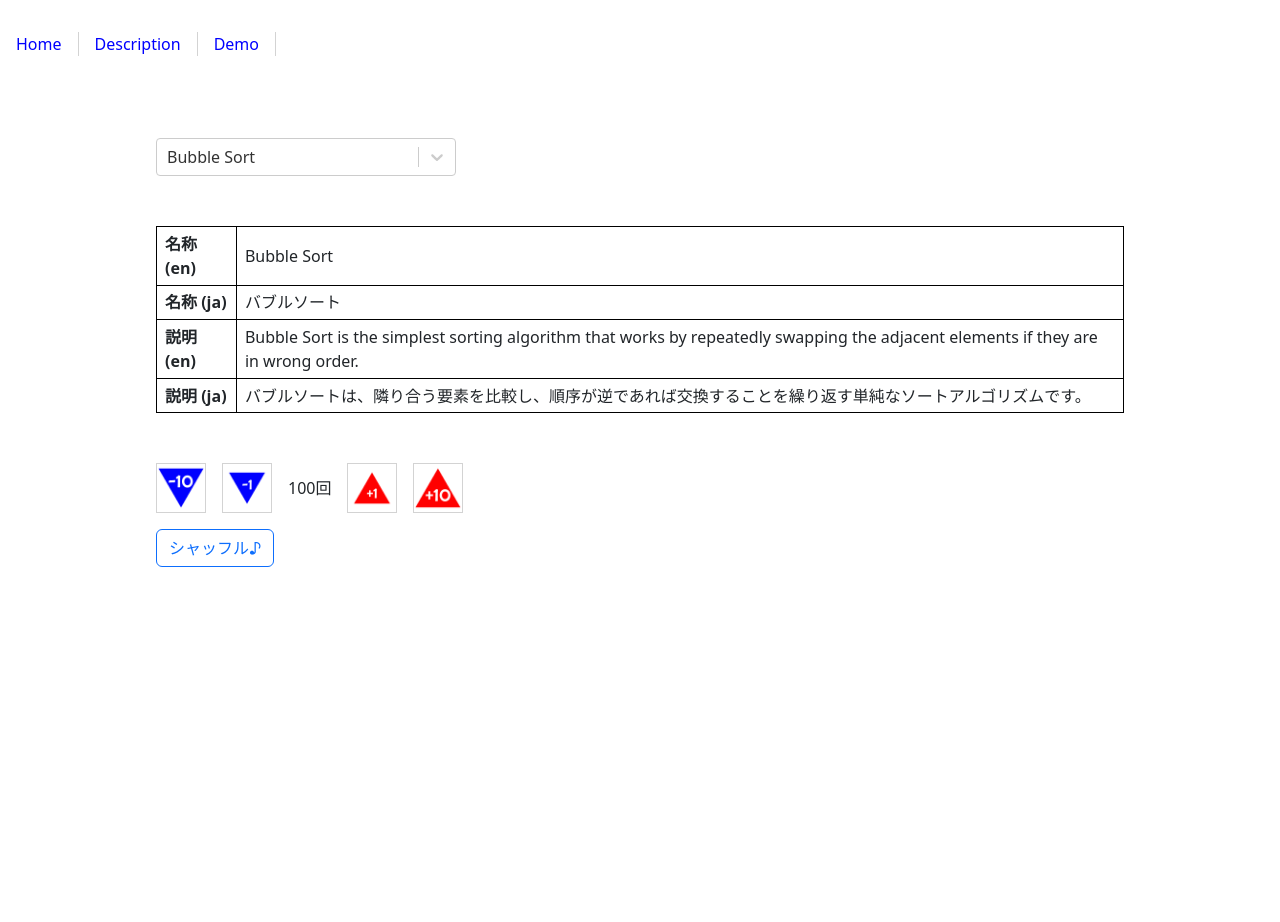
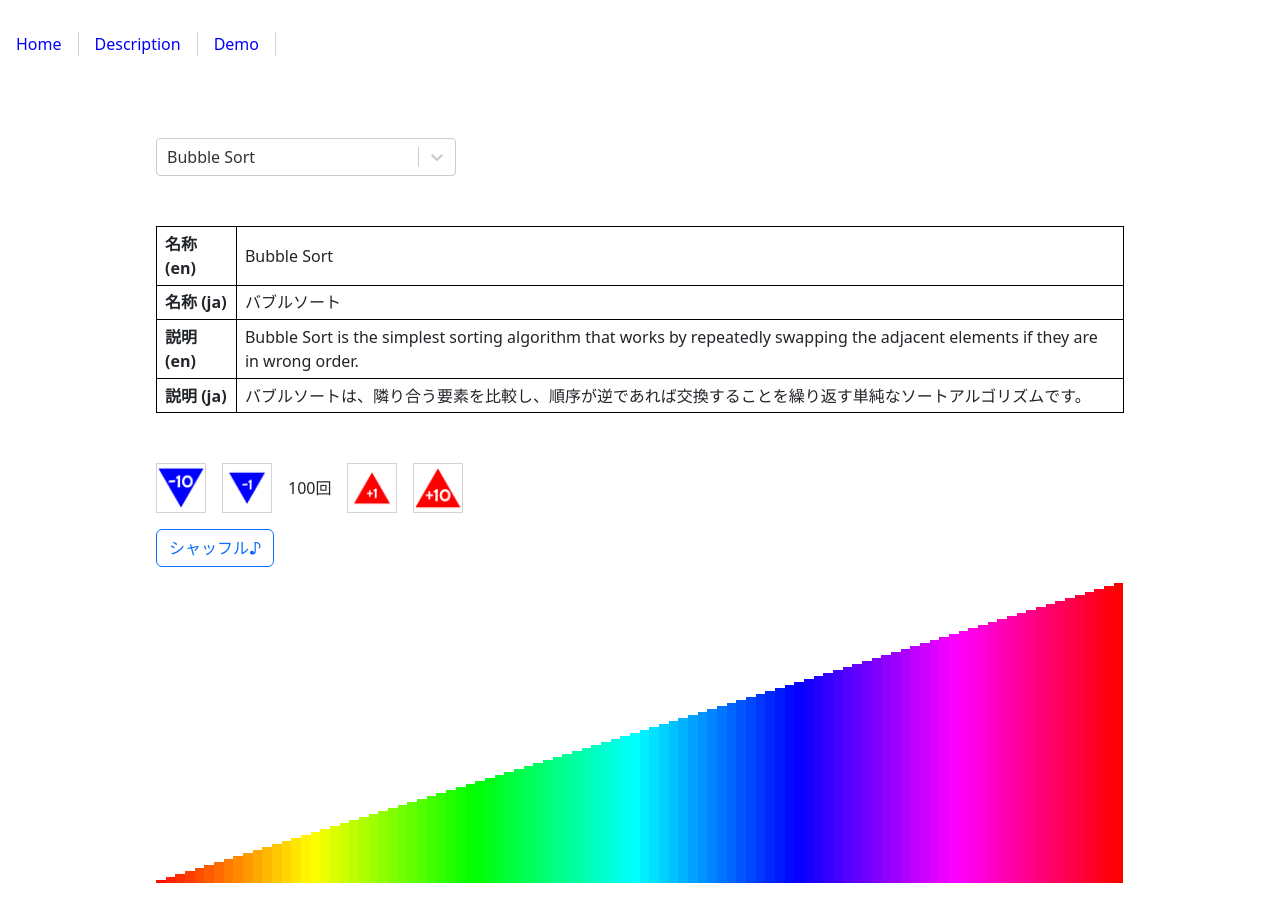
Before and after one commit to osawa-koki/sorter-demo.ts, a React (Create React App) app: page /demo in a window 1280 px wide. Shown: the top 922 px of the page. Before the commit the page ends 800 px from the top, so only its background shows below. Built offline with nearby package versions, Linux system fonts and the light colour scheme.

Commit message:
不備の修正。

```diff
--- a/src/Pages/Demo.scss
+++ b/src/Pages/Demo.scss
@@ -29,4 +29,15 @@
       }
     }
   }
+  #DemoBody {
+    #DemoCanvas {
+      display: flex;
+      justify-content: flex-start;
+      align-items: flex-end;
+      margin: 1rem 0;
+      height: 300px;
+      .Stick {
+      }
+    }
+  }
 }
--- a/src/Pages/Demo.tsx
+++ b/src/Pages/Demo.tsx
@@ -34,7 +34,14 @@ class Demo extends React.Component {
   };
 
   update_stick_count = (operant: number) => {
-    this.setState({ stick_count: this.state.stick_count + operant });
+    const sticks = [];
+    for (let i = 1; i <= this.state.stick_count + operant; i++) {
+      sticks.push(i);
+    }
+    this.setState({
+      sticks: sticks,
+      stick_count: this.state.stick_count + operant,
+    });
   };
 
   Shuffle = () => {
@@ -42,8 +49,8 @@ class Demo extends React.Component {
   };
 
   componentDidMount() {
-
-  }
+    this.update_stick_count(0);
+  };
 
   render() {
     return (
@@ -88,7 +95,13 @@ class Demo extends React.Component {
             <div id="DemoBodyX___">
               <Button variant="outline-primary" onClick={this.Shuffle}>シャッフル♪</Button>
             </div>
-            <div id="DemoCanvas"></div>
+            <div id="DemoCanvas">
+              {
+                this.state.sticks.map((stick, index) => {
+                  return <div key={index} className="Stick" style={{height: `calc(100% / ${this.state.stick_count} * ${stick})`, backgroundColor: `hsl(${(stick * 360 / this.state.stick_count).toString()}deg, 100%, 50%)`, width: `calc(100% / ${this.state.stick_count})`}}></div>
+                })
+              }
+            </div>
           </div>
         </div>
       </div>
```
